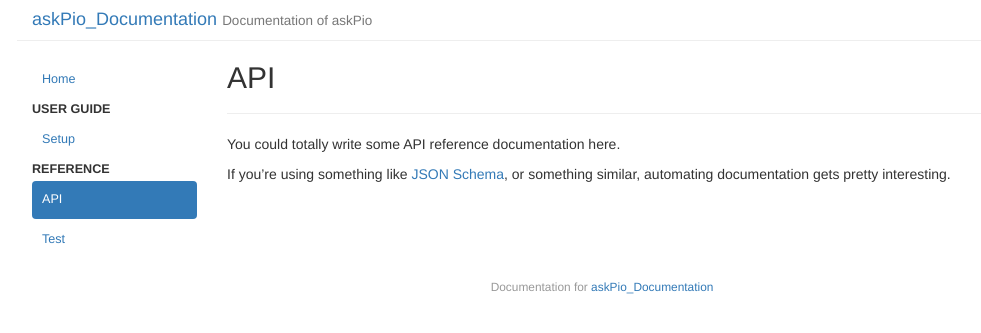
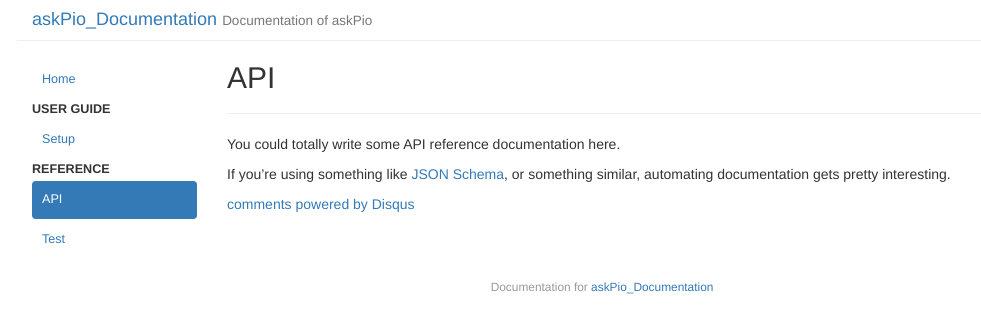
Before and after one commit to Harshgupta71/askPio_Documentation, a Jekyll site: the page built from _posts/2015-02-21-api.md, in a window 1280 px wide. Shown: the top 333 px of the page, without its empty margins (38-1019 px from the left). Built offline with Jekyll 4.4.1, drawn with Linux system fonts in a browser that asks for light colours; comment, search, counter and statistics services are not loaded.

Commit message:
Update page.html

```diff
--- a/_layouts/page.html
+++ b/_layouts/page.html
@@ -9,3 +9,9 @@ layout: default
 </div>
 
 {{ content }}
+
+ <div id="comments" class="row mb-5">
+        <div class="col-md-8">
+            {% include disqus.html %}
+        </div>
+    </div>
```
